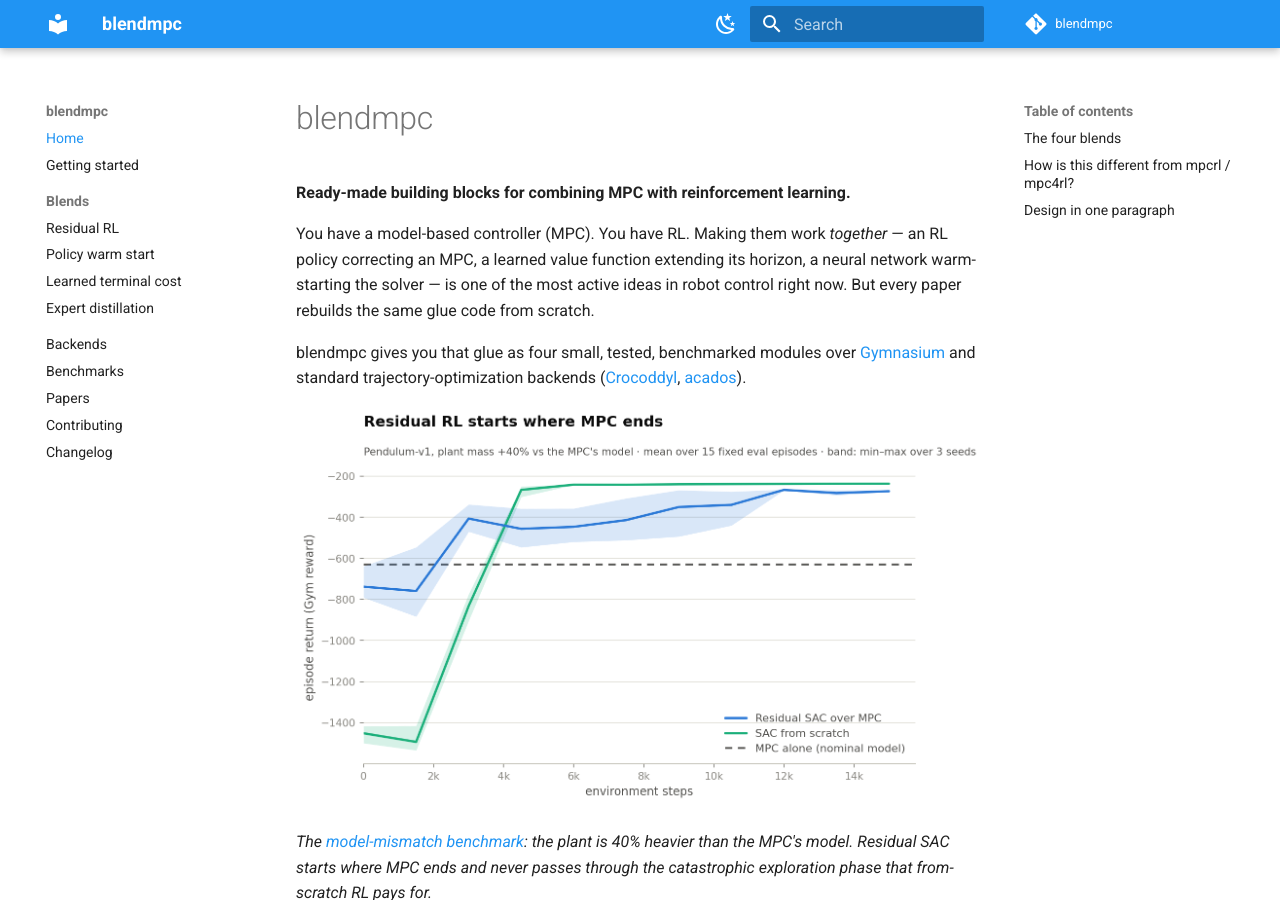
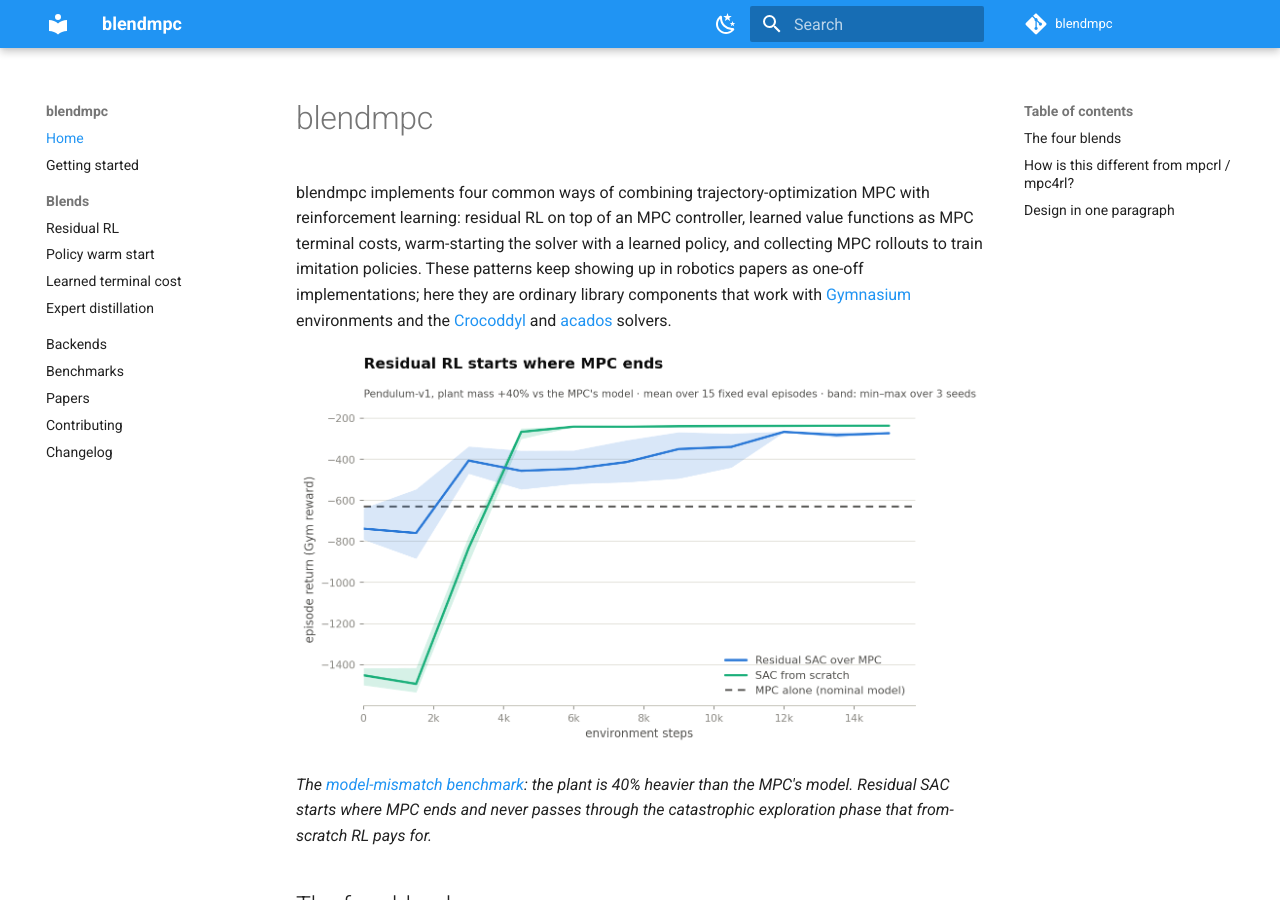
Before and after one commit to assawayut/blendmpc, an MkDocs documentation site: the page built from docs/index.md, in a window 1280 px wide and 900 px high. Built offline with MkDocs 1.6.1 and Material for MkDocs 9.7.7, drawn with Linux system fonts in a browser that asks for light colours; comment, search, counter and statistics services are not loaded.

Commit message:
Rewrite README in a plainer voice
Flat declarative opening with inline citations, boring section names
(Installation/Usage/Components/Benchmarks), caveats as plain
observations instead of formatted caveat rows, less bold, fewer
em-dashes. Modeled on pytorch_mppi / l4casadi / safe-control-gym.

```diff
--- a/docs/index.md
+++ b/docs/index.md
@@ -1,17 +1,14 @@
 # blendmpc
 
-**Ready-made building blocks for combining MPC with reinforcement learning.**
-
-You have a model-based controller (MPC). You have RL. Making them work
-*together* — an RL policy correcting an MPC, a learned value function
-extending its horizon, a neural network warm-starting the solver — is one of
-the most active ideas in robot control right now. But every paper rebuilds
-the same glue code from scratch.
-
-blendmpc gives you that glue as four small, tested, benchmarked modules over
-[Gymnasium](https://gymnasium.farama.org/) and standard trajectory-optimization
-backends ([Crocoddyl](https://github.com/loco-3d/crocoddyl),
-[acados](https://github.com/acados/acados)).
+blendmpc implements four common ways of combining trajectory-optimization MPC
+with reinforcement learning: residual RL on top of an MPC controller, learned
+value functions as MPC terminal costs, warm-starting the solver with a
+learned policy, and collecting MPC rollouts to train imitation policies.
+These patterns keep showing up in robotics papers as one-off implementations;
+here they are ordinary library components that work with
+[Gymnasium](https://gymnasium.farama.org/) environments and the
+[Crocoddyl](https://github.com/loco-3d/crocoddyl) and
+[acados](https://github.com/acados/acados) solvers.
 
 ![Residual SAC vs SAC from scratch vs MPC under model mismatch](assets/residual_pendulum_light.png#only-light)
 ![Residual SAC vs SAC from scratch vs MPC under model mismatch](assets/residual_pendulum_dark.png#only-dark)
```
Also changed, not shown: README.md (+91 -89 lines).
